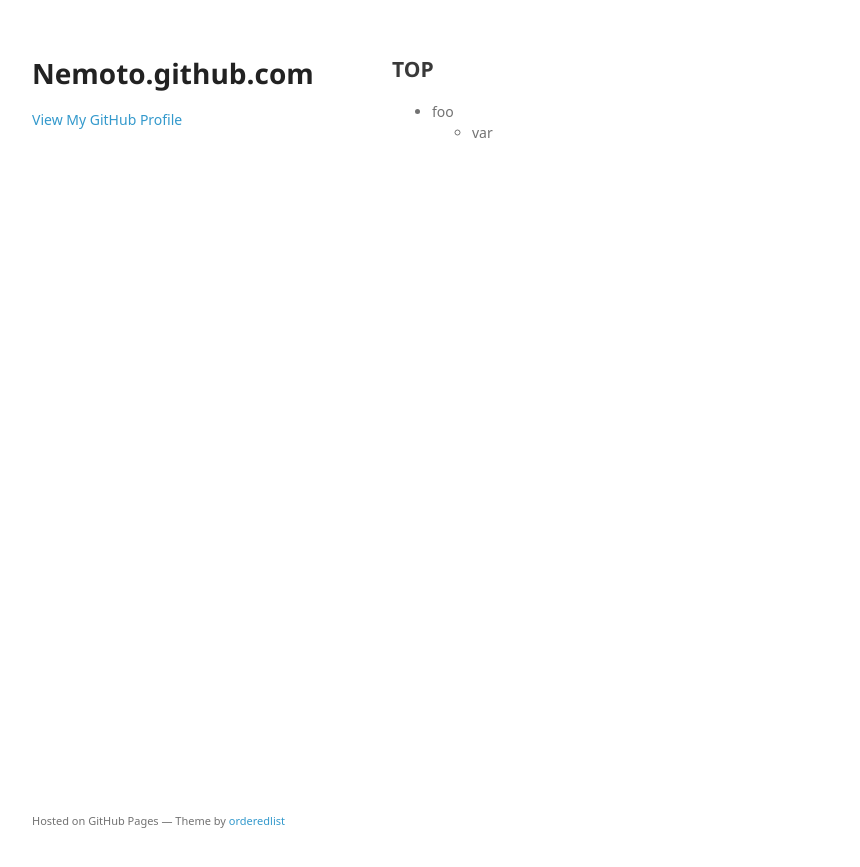
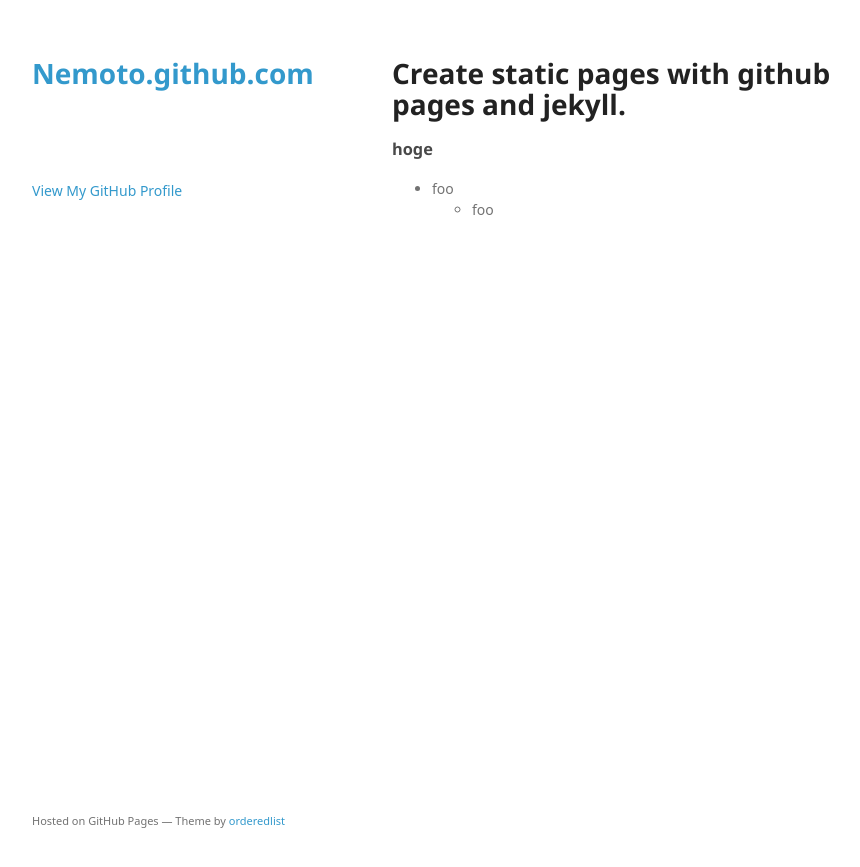
Before and after one commit to nemoto/nemoto.github.io, a Jekyll site: the page built from index.md, in a window 1280 px wide. Shown: the top 867 px of the page, without its empty margins (178-1038 px from the left). Built offline with Jekyll 4.4.1, drawn with Linux system fonts in a browser that asks for light colours; some web fonts are replaced.

Commit message:
* initial files for first design.

```diff
--- a/_config.yml
+++ b/_config.yml
@@ -1,3 +1,11 @@
 auto: true
 server: true
 markdown: kramdown
+gems:
+  - jemoji
+  - jekyll-mentions
+  - jekyll-redirect-from
+  - jekyll-sitemap
+  - jekyll-feed
+  - jekyll-paginate
+paginate: 3
--- a/_layouts/default.html
+++ b/_layouts/default.html
@@ -5,8 +5,9 @@
     <meta http-equiv="X-UA-Compatible" content="chrome=1">
     <title>Nemoto.github.com by nemoto</title>
 
-    <link rel="stylesheet" href="stylesheets/styles.css">
-    <link rel="stylesheet" href="stylesheets/github-light.css">
+    <link rel="stylesheet" href="/stylesheets/styles.css">
+    <link rel="stylesheet" href="/stylesheets/github-light.css">
+    <link rel="stylesheet" href="/css/main.css">
     <meta name="viewport" content="width=device-width">
         <!--[if lt IE 9]>
     <script src="//html5shiv.googlecode.com/svn/trunk/html5.js"></script>
@@ -15,12 +16,16 @@
   <body>
     <div class="wrapper">
       <header>
-        <h1>Nemoto.github.com</h1>
-        <p></p>
-
-
-        <p class="view"><a href="https://github.com/nemoto">View My GitHub Profile</a></p>
-
+        <h1><a href="/">Nemoto.github.com</a></h1>
+        <ul>
+          {% for post in site.posts %}
+          <li>
+            <a href="{{ post.url }}">{{ post.date | date: '%m/%d' }}: {{ post.title }}</a>
+          </li>
+          {% endfor %}
+        </ul>
+        <br />
+        <p class="view"><a href="https://github.com/nemo-soshi-mulodo" target="_blank">View My GitHub Profile</a></p>
       </header>
       <section>
         {{ content }}
--- /dev/null
+++ b/css/main.css
@@ -0,0 +1,4 @@
+img {
+    max-width: 100%;
+    border: 1px solid #eee;
+}
--- a/index.md
+++ b/index.md
@@ -1,8 +1,13 @@
 ---
 layout: default
+title: Create static pages with github pages and jekyll.
 ---
 
-## TOP
+# Create static pages with github pages and jekyll.
 
+### hoge
 * foo
-  * var
+  * foo
+
+
+<!-- IMG ![HERE]({{site.baseurl}}/images/201608/profile_nemo_2.jpg). -->
--- a/stylesheets/styles.css
+++ b/stylesheets/styles.css
@@ -69,6 +69,11 @@
 
 p, ul, ol, table, pre, dl {
   margin:0 0 20px;
+}
+
+header p.view {
+  margin-top:50px;
+  position:static;
 }
 
 h1, h2, h3 {
@@ -166,19 +171,13 @@
 
 header ul {
   list-style:none;
-  height:40px;
   padding:0;
-  background: #f4f4f4;
-  border-radius:5px;
-  border:1px solid #e0e0e0;
-  width:270px;
 }
 
 header li {
-  width:89px;
   float:left;
-  border-right:1px solid #e0e0e0;
-  height:40px;
+  width:270px;
+  margin-bottom: 7px;
 }
 
 header li:first-child a {
@@ -191,12 +190,11 @@
 
 header ul a {
   line-height:1;
-  font-size:11px;
+  font-size:13px;
   color:#999;
   display:block;
-  text-align:center;
-  padding-top:6px;
-  height:34px;
+  padding-left:3em;
+  text-indent:-3em;
 }
 
 header ul a:hover {
```
Also changed, not shown: 1 other file.
